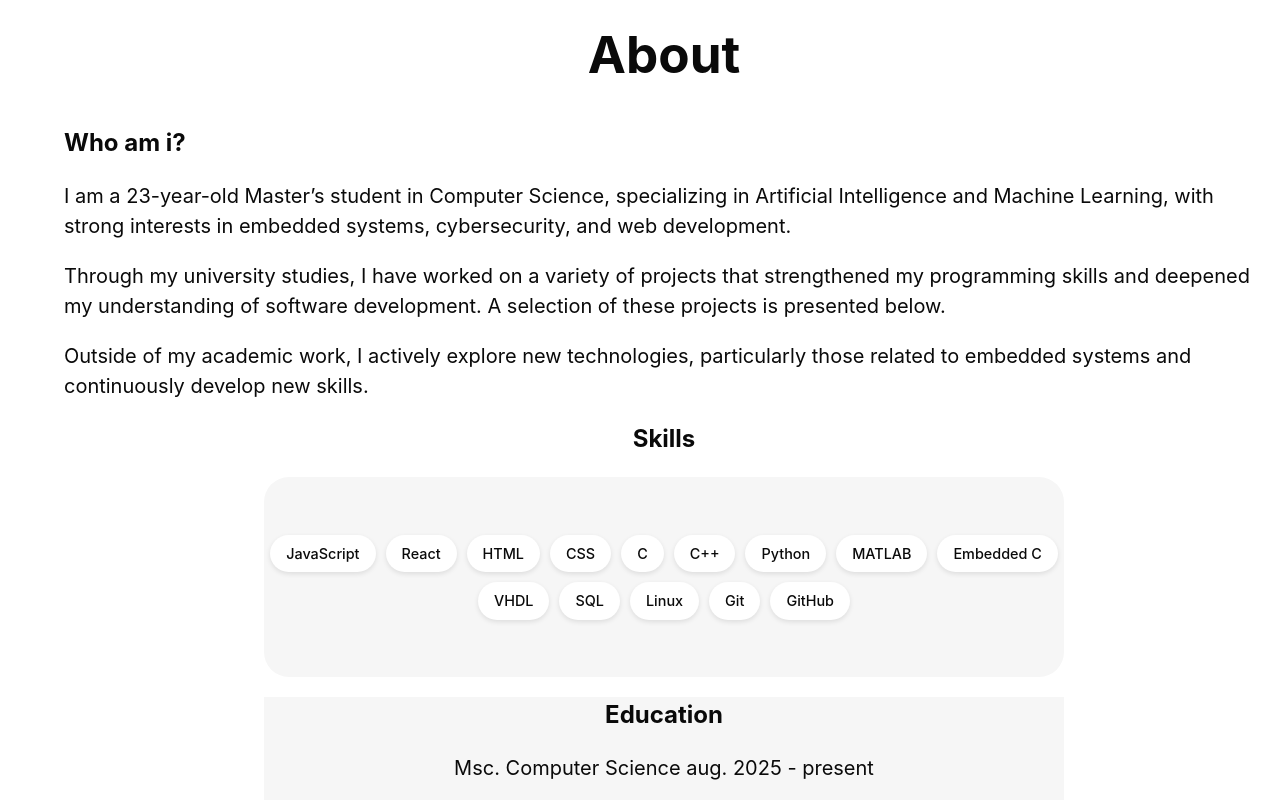
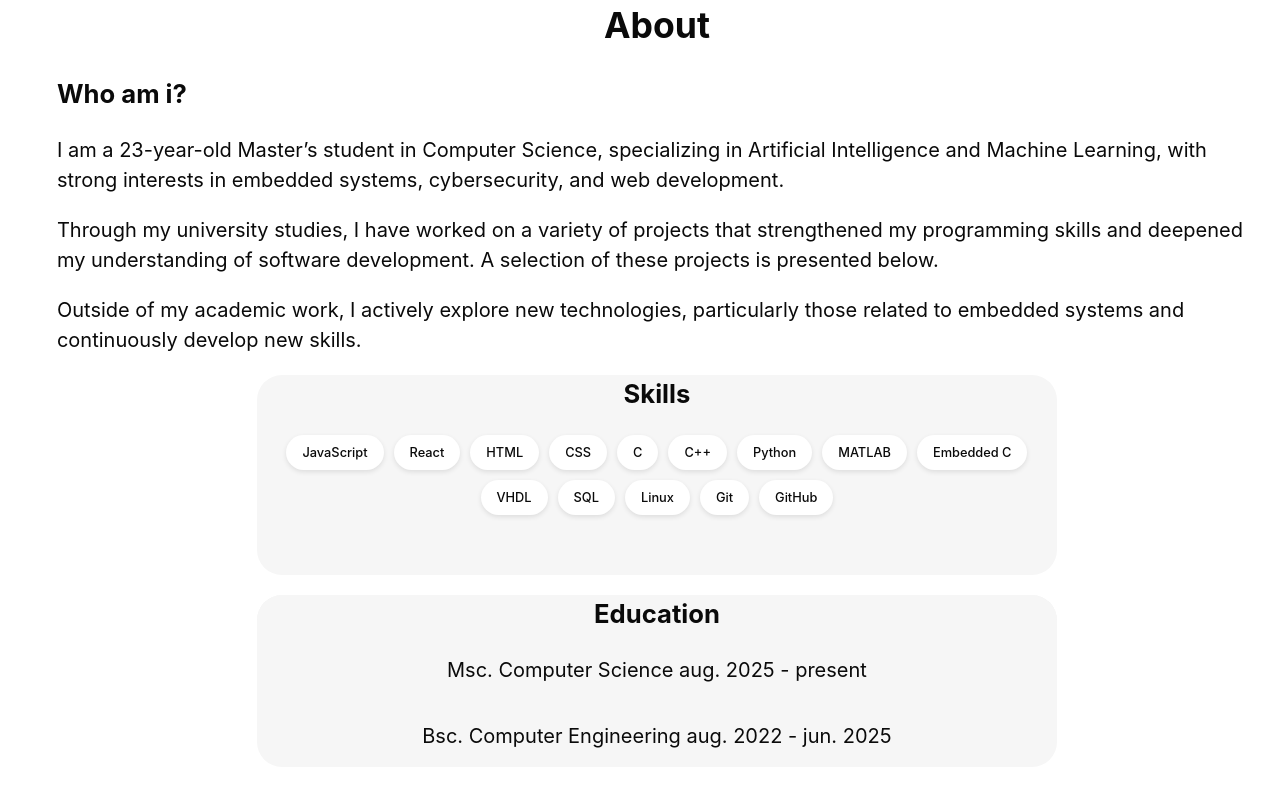
Before and after one commit to azazarino/portfolio-website, a React (Vite) app: page / in a window 1280 px wide. Shown: the part 900-1700 px from the top of the page. Built offline with nearby package versions, Linux system fonts and the light colour scheme.

Commit message:
added slight font size changes and minor changes in style

```diff
--- a/src/css/about.css
+++ b/src/css/about.css
@@ -20,15 +20,24 @@
     text-align: left;
 }
 
-.skills-div {
+.about-div h1{
+    font-size: 2.5em;
+}
+
+.skills-div{
     width: 800px;
     height: 200px;
     background-color: var(--div-color);
     margin: auto;
-    display: flex;
     align-items: center;
     justify-content: center;
     border-radius: 25px;
+    margin-bottom: 20px;
+}
+
+.about-div h2{
+    font-size: 1.8em;
+    margin-top: 0;
 }
 
 .skills-list {
@@ -65,6 +74,8 @@
     margin: auto;
     /* display: flex; */
     align-items: center;
+    border-radius: 25px;
+    overflow: hidden;
 }
 
 .education-div p {
--- a/src/css/index.css
+++ b/src/css/index.css
@@ -50,7 +50,6 @@ button {
   font-weight: 500;
   font-family: inherit;
   background-color: var(--button-color);
-  /* #f9f9f9f9*/
   cursor: pointer;
   transition: border-color 0.25s;
 }
@@ -74,35 +73,14 @@ button:focus-visible {
 }
 
 
-
-
-/*
-@media (prefers-color-scheme: light) {
-  :root {
-    color: #213547;
-    background-color: #ffffff;
-  }
-  a:hover {
-    color: #747bff;
-  }
-  button {
-    background-color: #f9f9f9;
-  }
+html, body :root{
+  width: 100%;
+  height: 100%;
+  margin: 0;
+  padding: 0;
+  overflow-x: hidden;
 }
 
-@media (prefers-color-scheme: dark) {
-  :root {
-    color: #ffffff;
-    background-color: #242424;
-
-  }
-  a:hover {
-    color: #747bff;
-  }
-  a{
-    color: #1a1a1a;
-  }
-  button {
-    background-color: #1a1a1a;
-  }
-} */
+html{
+  font-size: 89%;
+}
--- a/src/css/projects.css
+++ b/src/css/projects.css
@@ -12,3 +12,7 @@
   display: table;
   clear: both;
 }
+
+.projects-div h1{
+  font-size: 2.5em;
+}
--- a/src/pages/about.jsx
+++ b/src/pages/about.jsx
@@ -32,8 +32,8 @@ function About() {
                             A selection of these projects is presented below.</p>
                         <p>Outside of my academic work, I actively explore new technologies, particularly those related to embedded systems and continuously develop new skills.</p>
                     </div>
-                    <h2>Skills</h2>
                     <div className="skills-div">
+                        <h2>Skills</h2>
                         <ul className="skills-list">
                             {skills.map(skill => (
                                 <li key={skill.id} className="skill-item">{skill.name}</li>
```
